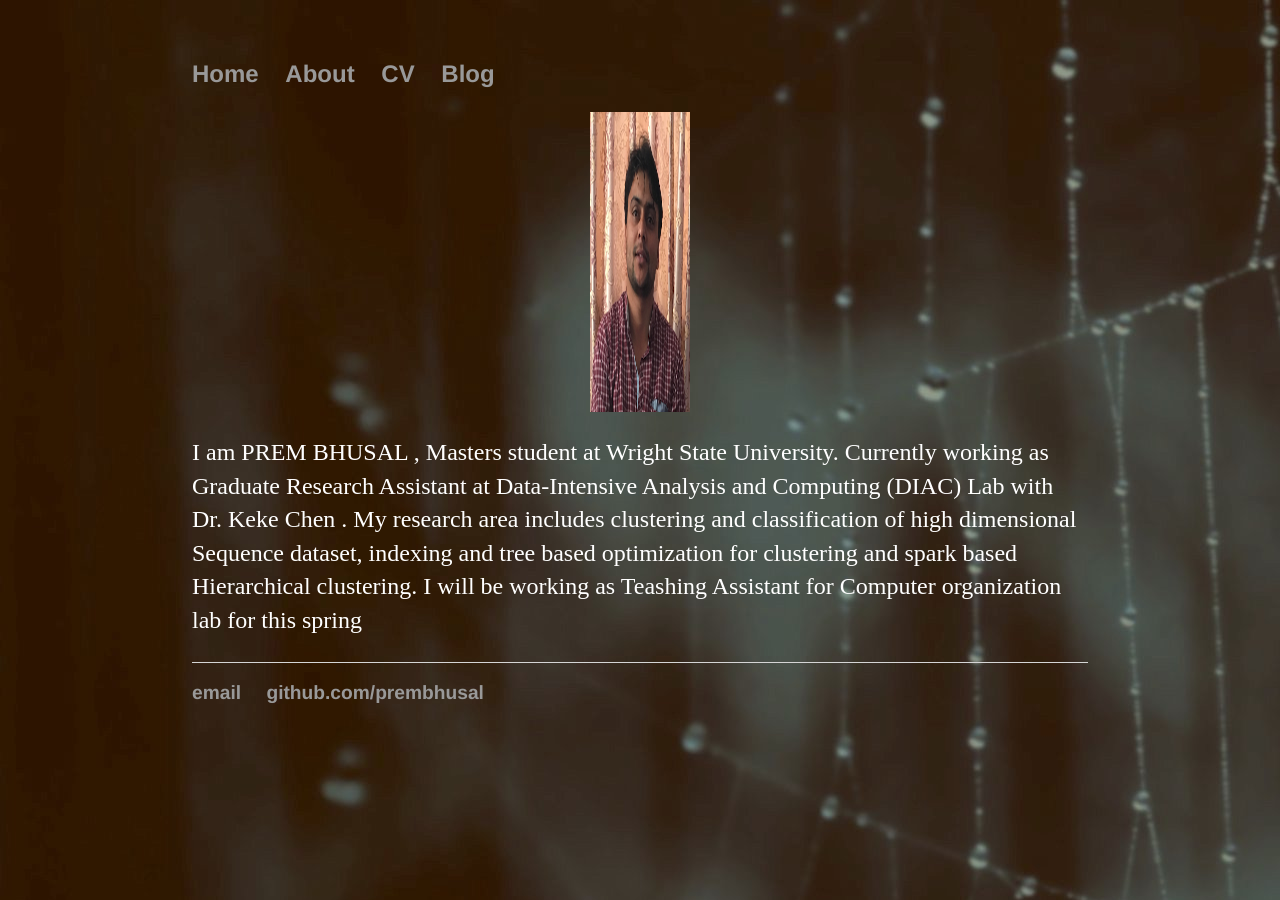
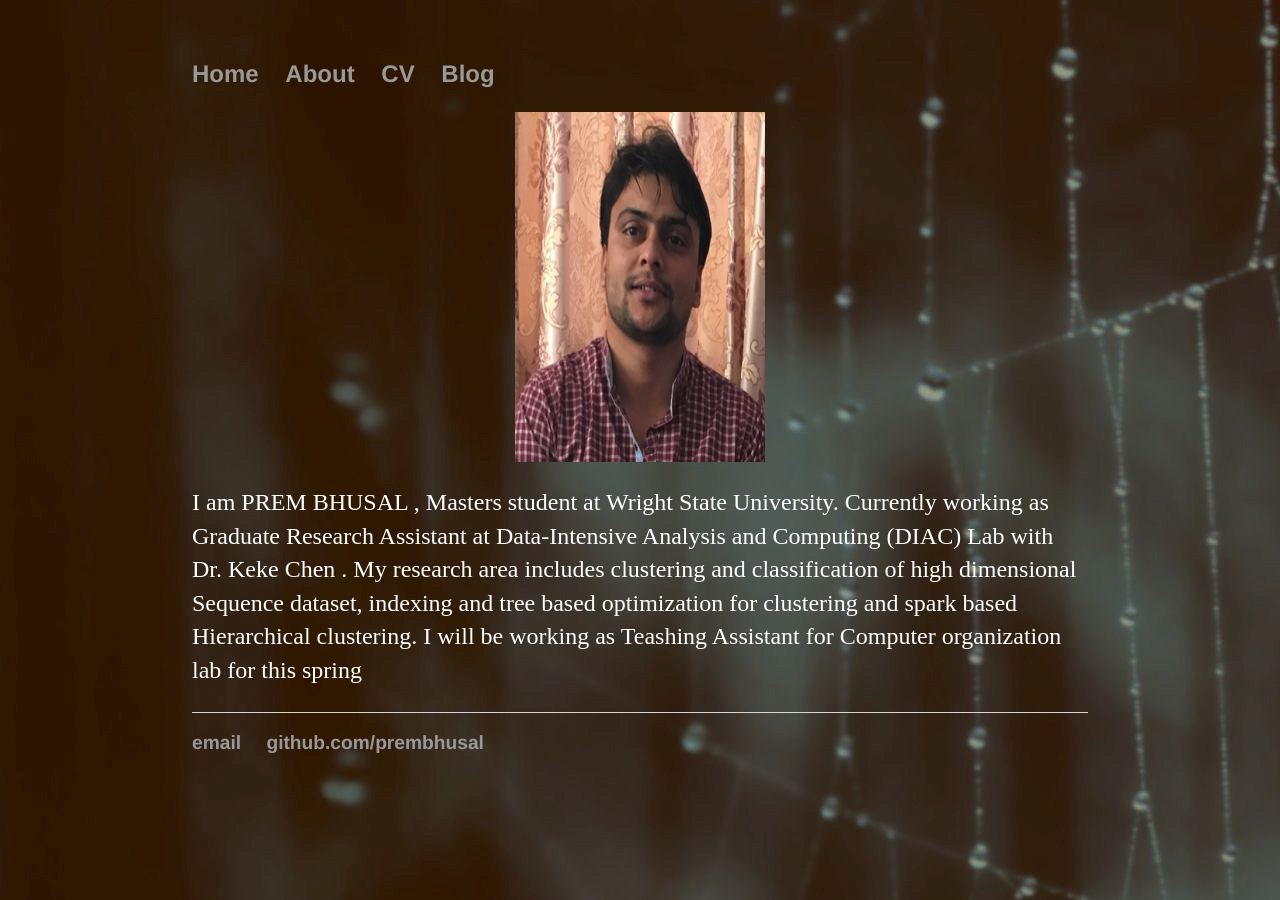
Before and after one commit to prembhusal/prembhusalWebsite, a Jekyll site: the page built from index.html, in a window 1280 px wide. Built offline with Jekyll 4.4.1, drawn with Linux system fonts in a browser that asks for light colours.

Commit message:
Update index.html

```diff
--- a/index.html
+++ b/index.html
@@ -4,7 +4,7 @@ title: prembhusal
 ---
 <div class="blurb">
 
-	<img src="/img/prem2.png" alt="HTML5 Icon" class ="center" style="width:100px;height:300px;" >
+	<img src="/img/prem.jpg" alt="HTML5 Icon" class ="center" style="width:250px;height:350px;" >
 	<p>I am PREM BHUSAL , Masters student at  Wright State University. Currently  working as Graduate Research Assistant at
 	Data-Intensive Analysis and Computing (DIAC) Lab with Dr. Keke Chen . My research area includes clustering
 	and classification of high dimensional Sequence dataset, indexing and tree based optimization for clustering and spark based
```
